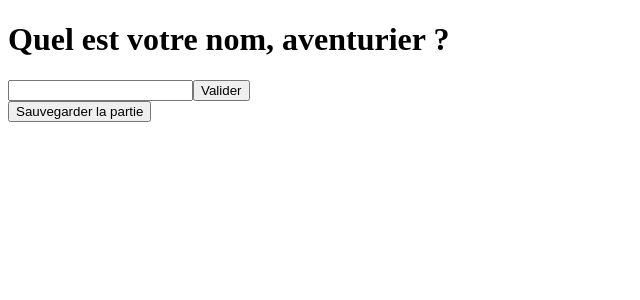
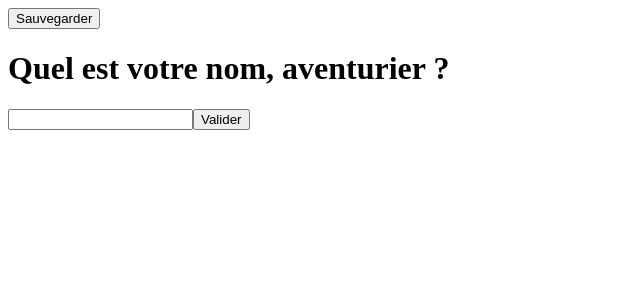
Before and after one commit to bourgouin-benjamin/my-rpg, a Next.js app: page / in a window 1280 px wide. Shown: the top 300 px of the page, without its empty margins (0-640 px from the left). Built offline with nearby package versions, Linux system fonts and the light colour scheme.

Commit message:
Creation du composant pour le bouton de sauvegarde

```diff
--- /dev/null
+++ b/helpers/elements/saveButton.js
@@ -0,0 +1,26 @@
+// Class
+import Paths from '../classHelpers/paths';
+const PATHS = new Paths();
+
+function SaveButton() {
+	// Méthode
+	const saveGame = async () => {
+		const response = await fetch(PATHS.saveGame, {
+			method: 'POST',
+			headers: {
+				'Content-Type': 'application/json',
+			},
+			body: '',
+		});
+		const message = await response.json();
+		console.log(message);
+	};
+
+	return (
+		<>
+			<button onClick={saveGame}>Sauvegarder</button>
+		</>
+	);
+}
+
+export default SaveButton;
--- a/pages/index.js
+++ b/pages/index.js
@@ -1,10 +1,12 @@
 // Librairie
 import { useRouter } from 'next/router';
 
+// Class
+import Paths from '../helpers/classHelpers/paths';
+const PATHS = new Paths();
+
 // Component
-import Paths from '../helpers/saveRoots';
-
-const PATHS = new Paths();
+import SaveButton from '../helpers/elements/saveButton';
 
 function Home() {
 	// Variable
@@ -16,18 +18,6 @@ function Home() {
 	// 	const data = await response.json();
 	// 	console.log('data', data);
 	// };
-
-	const saveGame = async () => {
-		const response = await fetch(PATHS.saveGame, {
-			method: 'POST',
-			headers: {
-				'Content-Type': 'application/json',
-			},
-			body: '',
-		});
-		const data = await response.json();
-		console.log(data);
-	};
 
 	const saveData = async (datas) => {
 		const requestBody = {
@@ -54,6 +44,7 @@ function Home() {
 
 	return (
 		<main>
+			<SaveButton />
 			<h1>Quel est votre nom, aventurier ?</h1>
 			<form onSubmit={onNameSubmit}>
 				<input
@@ -63,7 +54,6 @@ function Home() {
 				/>
 				<button type="submit">Valider</button>
 			</form>
-			<button onClick={saveGame}>Sauvegarder la partie</button>
 		</main>
 	);
 }
```
Also changed, not shown: helpers/classHelpers/datasKeys.js (renamed from helpers/datasKeys.js), helpers/classHelpers/paths.js (renamed from helpers/saveRoots.js).
